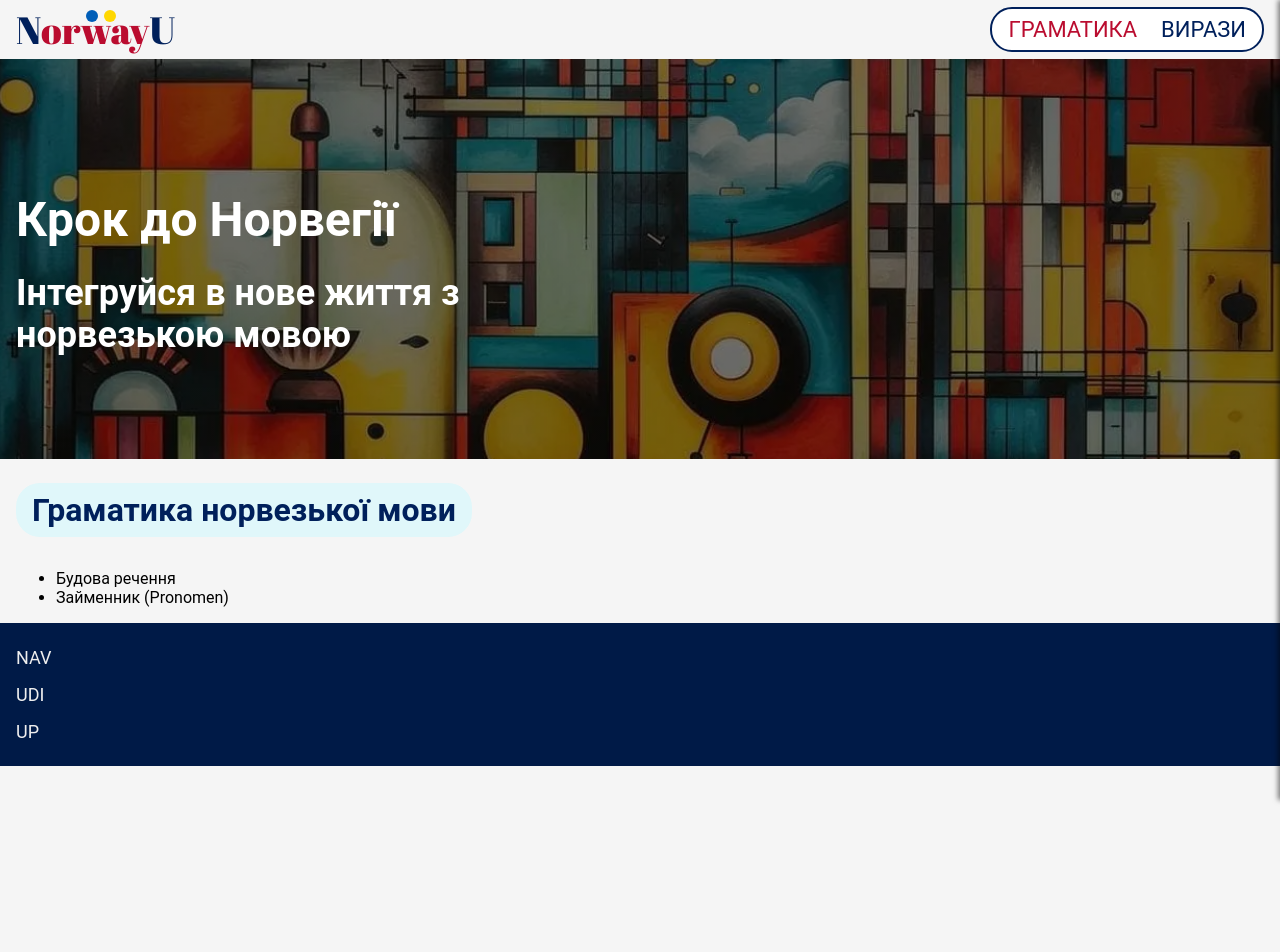
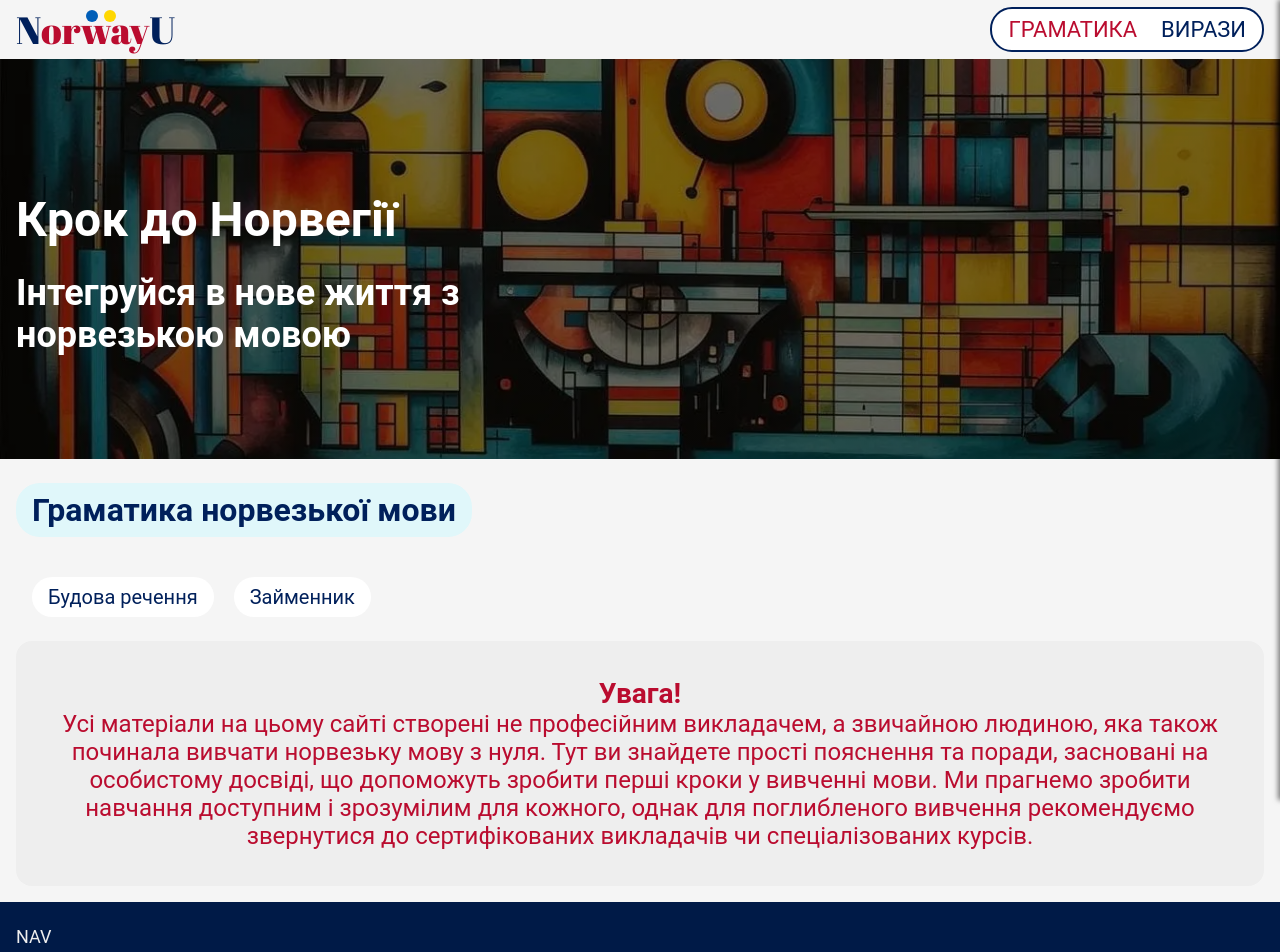
Before and after one commit to dmkomur/nu-frontend, a React (Vite) app: page /grammar in a window 1280 px wide. Shown: the top 952 px of the page. Before the commit the page ends 800 px from the top, so only its background shows below. Built offline with nearby package versions, Linux system fonts and the light colour scheme.

Commit message:
feat: warning-massage

```diff
--- /dev/null
+++ b/src/components/GrammarNavigation/GrammarNavigation.styled.js
@@ -0,0 +1,43 @@
+import styled from "styled-components";
+import { NavLink } from "react-router-dom";
+import materialPalette from "../../styles/palette";
+import breakpoints from "../../styles/breakpoints";
+
+export const StyledGrammarNavWrapper = styled.ul`
+    display: flex;
+    flex-direction: row;
+    gap: 26px 16px;
+    list-style-type: none;
+    flex-wrap: wrap;
+    padding: 16px;
+    @media (min-width: ${breakpoints.tablet}) {
+        gap: 28px 18px;
+    }
+
+    @media (min-width: ${breakpoints.desktop}) {
+        gap: 26px 20px;
+    }
+`;
+export const StyledRuleLink = styled(NavLink)`
+    padding: 8px 16px;
+    font-size: 20px;
+    color: ${materialPalette.primary};
+    background-color: ${materialPalette.surface};
+    transition: all 300ms ease;
+    border-radius: 20px;
+
+    &.active {
+        color: ${materialPalette.onPrimary};
+        background-color: ${materialPalette.primary};
+        transition: all 300ms ease;
+        &:hover {
+            color: ${materialPalette.surfaceLightRed};
+            transition: all 300ms ease;
+        }
+    }
+
+    &:hover {
+        color: ${materialPalette.secondary};
+        transition: all 300ms ease;
+    }
+`;
--- /dev/null
+++ b/src/components/Warning/Warning.styled.js
@@ -0,0 +1,26 @@
+import styled from "styled-components";
+import materialPalette from "../../styles/palette";
+import breakpoints from "../../styles/breakpoints";
+
+const StyledWarning = styled.p`
+    width: 100%;
+    text-align: center;
+    font-size: 24px;
+    background-color: ${materialPalette.surfaceVariant};
+    color: ${materialPalette.secondary};
+    border-radius: 16px;
+    padding: 16px;
+    & span {
+        font-size: 28px;
+        font-weight: 700;
+    }
+    @media (min-width: ${breakpoints.tablet}) {
+        padding: 98px 24px;
+    }
+
+    @media (min-width: ${breakpoints.desktop}) {
+        padding: 36px;
+    }
+`;
+
+export default StyledWarning;
--- a/src/pages/GrammarPage.jsx
+++ b/src/pages/GrammarPage.jsx
@@ -1,7 +1,14 @@
 import { Outlet } from "react-router-dom";
 import Container from "../components/common/container/Container";
-import { NavLink } from "react-router-dom";
 import StyledSectionHeader from "../components/common/sectionHeader/SectionHeader.styled";
+import {
+    StyledGrammarNavWrapper,
+    StyledRuleLink,
+} from "../components/GrammarNavigation/GrammarNavigation.styled";
+import StyledWarning from "../components/Warning/Warning.styled";
+import { useState, useEffect } from "react";
+import { useLocation } from "react-router-dom";
+
 const GrammarPage = () => {
     const rules = [
         {
@@ -10,23 +17,45 @@ const GrammarPage = () => {
         },
         {
             ruleName: "pronoun",
-            ruleLable: "Займенник (Pronomen)",
+            ruleLable: "Займенник",
         },
     ];
+
+    const location = useLocation();
+    const [showWarning, setShowWarning] = useState(true);
+
+    useEffect(() => {
+        setShowWarning(location.pathname === "/grammar");
+    }, [location]);
+
     return (
         <Container>
             <StyledSectionHeader>Граматика норвезької мови</StyledSectionHeader>
             <nav>
-                <ul>
+                <StyledGrammarNavWrapper>
                     {rules.map((rule) => (
                         <li key={rule.ruleName}>
-                            <NavLink to={rule.ruleName}>
+                            <StyledRuleLink to={rule.ruleName}>
                                 {rule.ruleLable}
-                            </NavLink>
+                            </StyledRuleLink>
                         </li>
                     ))}
-                </ul>
+                </StyledGrammarNavWrapper>
             </nav>
+            {showWarning && (
+                <StyledWarning>
+                    <span>Увага!</span>
+                    <br />
+                    Усі матеріали на цьому сайті створені не професійним
+                    викладачем, а звичайною людиною, яка також починала вивчати
+                    норвезьку мову з нуля. Тут ви знайдете прості пояснення та
+                    поради, засновані на особистому досвіді, що допоможуть
+                    зробити перші кроки у вивченні мови. Ми прагнемо зробити
+                    навчання доступним і зрозумілим для кожного, однак для
+                    поглибленого вивчення рекомендуємо звернутися до
+                    сертифікованих викладачів чи спеціалізованих курсів.
+                </StyledWarning>
+            )}
             <Outlet />
         </Container>
     );
```
